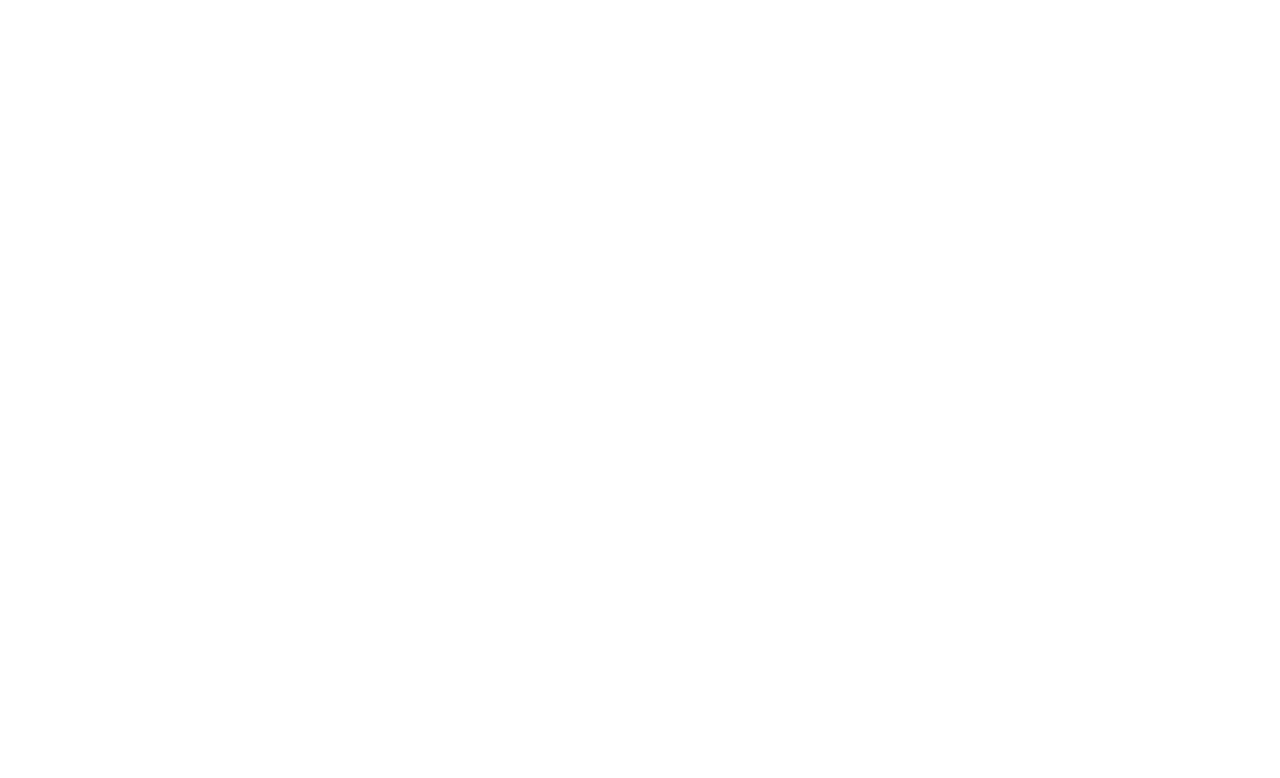
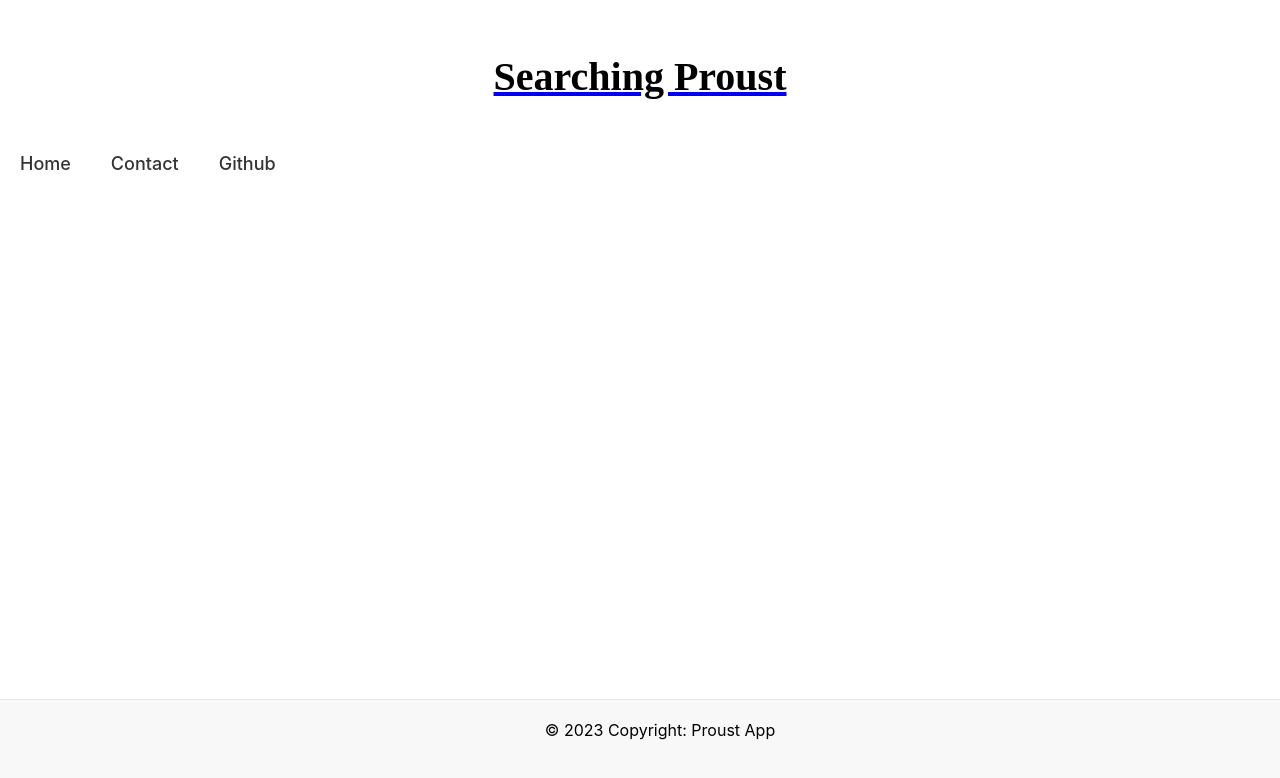
Before and after one commit to helenesauve/proust-app, a React (Create React App) app: page /#/Trotter in a window 1280 px wide. Shown: the top 778 px of the page. Built offline with nearby package versions, Linux system fonts and the light colour scheme.

Commit message:
creating navbar and footer

```diff
--- a/package.json
+++ b/package.json
@@ -6,7 +6,9 @@
     "@testing-library/jest-dom": "^5.16.5",
     "@testing-library/react": "^13.4.0",
     "@testing-library/user-event": "^13.5.0",
+    "bootstrap": "^5.2.3",
     "react": "^18.2.0",
+    "react-bootstrap": "^2.7.2",
     "react-dom": "^18.2.0",
     "react-router-dom": "^6.10.0",
     "react-scripts": "5.0.1",
--- a/src/App.js
+++ b/src/App.js
@@ -1,10 +1,11 @@
 import './App.css';
 import React from "react";
 import { HashRouter as Router, Route, Routes } from 'react-router-dom';
-import Home from './pages/Home';
-import Footer from "./components/Footer"
-import Navbar from "./components/Navbar"
-import Wrapper from "./components/Wrapper"
+import Home from "./components/Pages/Home";
+import Trotter from "./components/Pages/Trotter";
+import Footer from "./components/Footer";
+import Navbar from "./components/Navbar";
+import Wrapper from './components/Wrapper';
 
 function App() {
   return (
@@ -14,11 +15,9 @@
         <Wrapper>
           <Routes>
             <Route path="/" element={<Home/>} />
-            {/* <Route path="/projects" element={<ProjectList/>} />
-            <Route path="/contact" element={<Contact/>} />
-            <Route path="/Resume" element={<Resume/>} /> */}
+            <Route path="/Trotter" element={<Trotter/>} />
           </Routes>
-        </Wrapper>
+          </Wrapper>
         <Footer />
       </div>
     </Router>
--- a/src/components/Footer/index.js
+++ b/src/components/Footer/index.js
@@ -1,9 +1,13 @@
 import React from "react";
+import "./style.css";
 
 function Footer () {
-    (
-        <h1>Footer placeholder</h1>
-    )
+    return (
+        <footer className="footer">
+      <div className="footer-copyright text-center py-3">© 2023 Copyright: Proust App
+      </div>
+        </footer>
+      );
 }
 
 export default Footer;
--- a/src/components/Footer/style.css
+++ b/src/components/Footer/style.css
@@ -0,0 +1,28 @@
+.footer {
+    background-color: #F8F8F8;
+    border-top : 1px solid #E7E7E7;
+    text-align : center;
+    padding: 20px;
+    position: fixed;
+    left: 0;
+    bottom: 0;
+    height: 60px;
+    width: 100%;
+}
+  /* .footer > .bottom {
+    position: absolute;
+    bottom: 0;
+    left: 0;
+    right: 0;
+    background: black;
+    padding: 8px;
+    font-weight: 600;
+  }
+
+  .footer > .bottom > img {
+    width: 20px;
+    position: relative;
+    top: 3px;
+    left: 2px;
+  }
+   */
--- a/src/components/Navbar/index.js
+++ b/src/components/Navbar/index.js
@@ -1,8 +1,25 @@
 import React from "react";
+import { NavLink } from 'react-router-dom';
+import "./style.css";
 
 function Navbar () {
-    (
-        <h1>Navbar placeholder</h1>
+    return (
+        <nav className="navbar">
+      <NavLink to="/" className="navbar-logo">
+      <h1 className="pageTitle">Searching Proust</h1>
+      </NavLink>
+      <ul className="navbar-menu">
+        <li className="navbar-item">
+          <NavLink to="/" className="navbar-link">Home</NavLink>
+        </li>
+        <li className="navbar-item">
+          <NavLink to="/directory" className="navbar-link">Contact</NavLink>
+        </li>
+        <li className="navbar-item">
+          <NavLink to="/locator" className="navbar-link">Github</NavLink>
+        </li>
+      </ul>
+    </nav>
     )
 }
 
--- a/src/components/Navbar/style.css
+++ b/src/components/Navbar/style.css
@@ -0,0 +1,32 @@
+.navbar {
+    margin: 0;
+    padding: 0;
+  }
+
+
+  .navbar-menu {
+    list-style: none;
+    display: flex;
+    margin: 0;
+    padding: 0;
+  }
+
+  .navbar-item {
+    margin: 0 20px;
+  }
+
+  .navbar-link {
+    color: #333;
+    font-size: 18px;
+    font-weight: 500;
+    text-decoration: none;
+    transition: all 0.3s ease-in-out;
+  }
+
+  .pageTitle {
+    font-family: 'Pacifico', cursive;
+    text-align: center;
+    color: black;
+    padding: 20px;
+    font-size: 40px;
+}
--- a/src/pages/Home/index.js
+++ b/src/components/Pages/Home/index.js
@@ -1,9 +1,7 @@
 import React from "react";
 
 function Home () {
-    (
-        <h1>Home placeholder</h1>
-    )
+    return <h1>Home placeholder</h1>
 }
 
 export default Home;
--- /dev/null
+++ b/src/components/Pages/Trotter/index.js
@@ -0,0 +1,9 @@
+import React from "react";
+
+function Trotter () {
+    (
+        <h1>Trotter placeholder</h1>
+    )
+}
+
+export default Trotter;
--- a/src/components/Wrapper/index.js
+++ b/src/components/Wrapper/index.js
@@ -1,9 +1,8 @@
 import React from "react";
+import "./style.css";
 
-function Wrapper () {
-    (
-        <h1>Wrapper placeholder</h1>
-    )
+function Wrapper(props) {
+  return <main className="wrapper">{props.children}</main>;
 }
 
 export default Wrapper;
```
Also changed, not shown: src/components/Pages/Home/style.css (added), src/components/Pages/Trotter/style.css (added), 1 other file (tests, documents, lock files or other folders).
